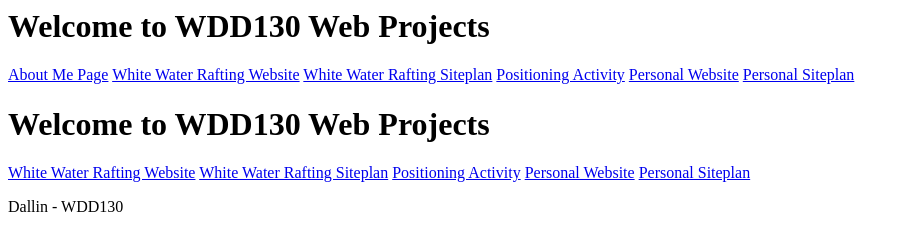
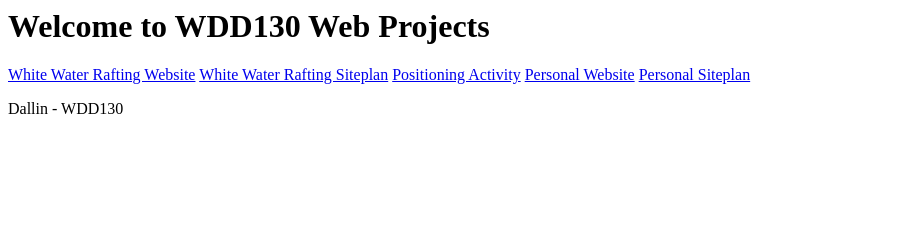
Before and after one commit to DallinTippets1/WDD130, a plain HTML site: page index.html in a window 1280 px wide. Shown: the whole page, without its empty margins (0-910 px from the left). Drawn offline with Linux system fonts and the light colour scheme.

Commit message:
fixed all the things

```diff
--- a/index.html
+++ b/index.html
@@ -1,12 +1,3 @@
-<h1>Welcome to WDD130 Web Projects</h1>
-<nav>
-  <a href="aboutme/index.html">About Me Page</a>
-  <a href="wwr/index.html">White Water Rafting Website</a>
-  <a href="wwr/site-plan-rafting.html">White Water Rafting Siteplan</a>
-  <a href="positioning.html">Positioning Activity</a>
-  <a href="#">Personal Website</a>
-  <a href="#">Personal Siteplan</a>
-</nav>
 <h1>Welcome to WDD130 Web Projects</h1>
 <nav>
   <a href="wwr/index.html">White Water Rafting Website</a>
```
Also changed, not shown: wwr/Images/camping.jpg (renamed from wwr/Dry_Oar_Site/Images/camping.jpg), wwr/Images/facebook.png (renamed from wwr/Dry_Oar_Site/Images/facebook.png), wwr/Images/fire_icon.png (renamed from wwr/Dry_Oar_Site/Images/fire_icon.png), wwr/Images/hero.png (renamed from wwr/Dry_Oar_Site/Images/hero.png), wwr/Images/instagram.png (renamed from wwr/Dry_Oar_Site/Images/instagram.png), wwr/Images/logo.png (renamed from wwr/Dry_Oar_Site/Images/logo.png), wwr/Images/mountains.jpg (renamed from wwr/Dry_Oar_Site/Images/mountains.jpg), wwr/Images/oars.png (renamed from wwr/Dry_Oar_Site/Images/oars.png), wwr/Images/rapids.jpg (renamed from wwr/Dry_Oar_Site/Images/rapids.jpg), wwr/Images/river_icon.png (renamed from wwr/Dry_Oar_Site/Images/river_icon.png), wwr/Images/rivers.jpg (renamed from wwr/Dry_Oar_Site/Images/rivers.jpg), wwr/Images/twitter.png (renamed from wwr/Dry_Oar_Site/Images/twitter.png), wwr/Index.htm (renamed from wwr/Dry_Oar_Site/Index.htm), wwr/site-plan-rafting.html (renamed from wwr/Siteplanning/site-plan-rafting.html), 1 more files, 2 other files.
